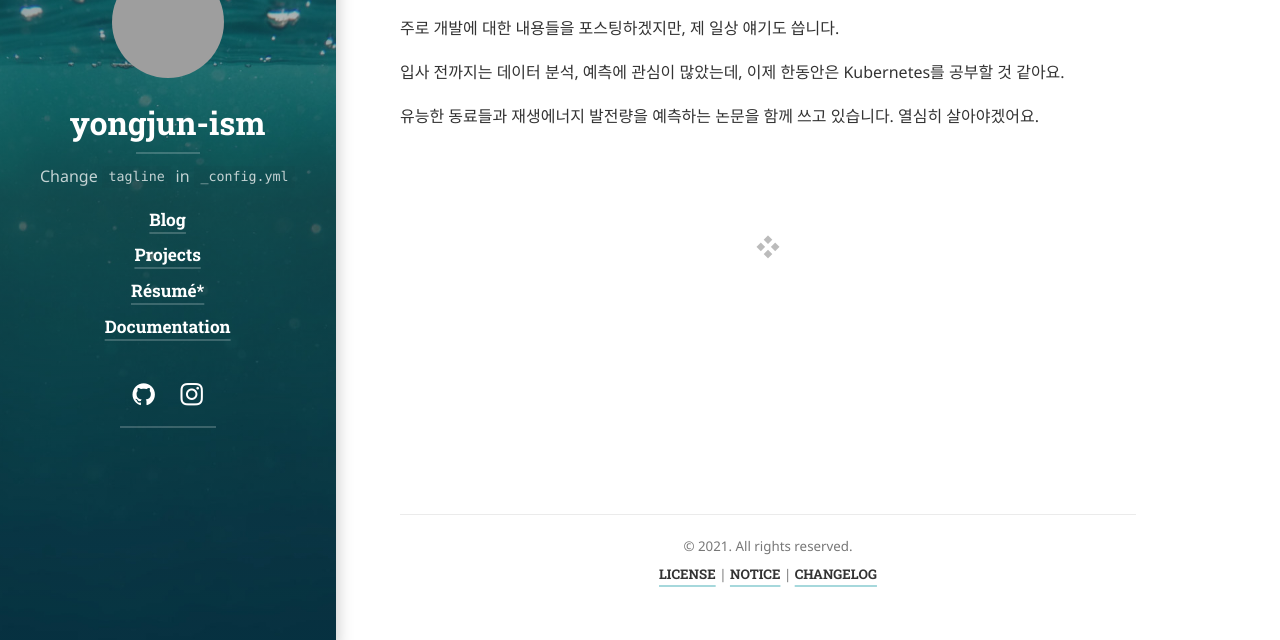
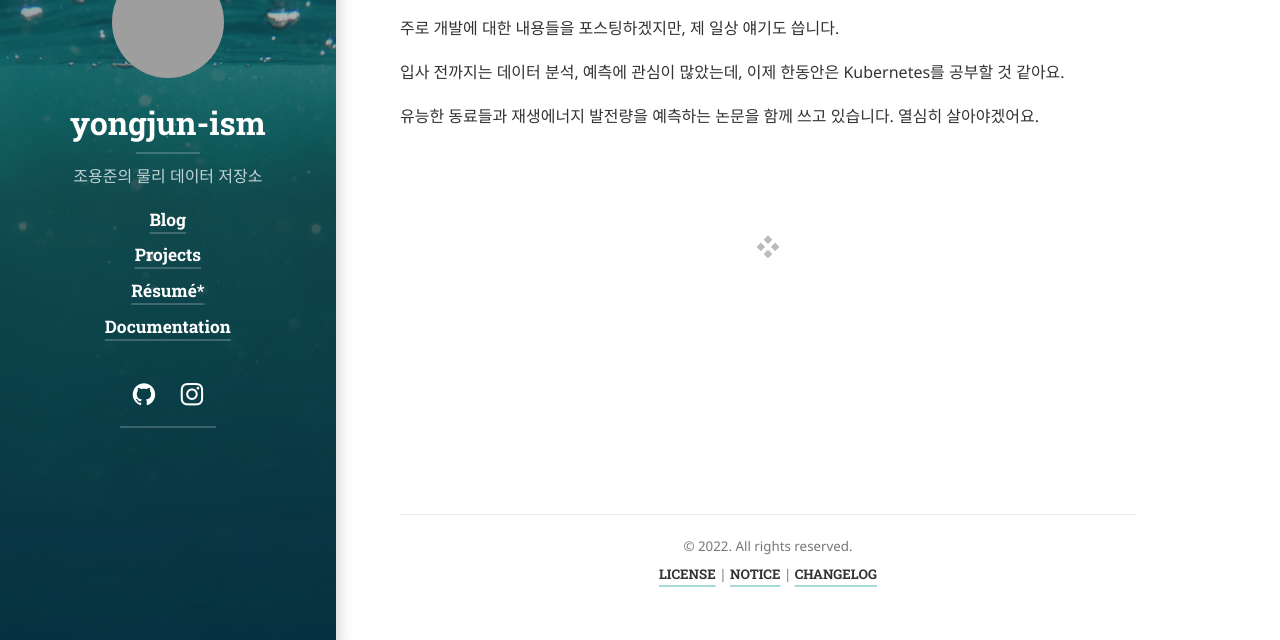
Before and after one commit to yongjunism/yongjunism.github.io, a Jekyll site: the page built from index.md, in a window 1280 px wide. Shown: the part 249-889 px from the top of the page. Built offline with Jekyll 4.4.1, drawn with Linux system fonts in a browser that asks for light colours; cached includes are drawn as plain includes; nearby versions of some CDN libraries; some web fonts are replaced; library files that are not in the unit come from our copies; some of the changed lines change nothing that is shown; grey boxes are pictures that could not be loaded.

Commit message:
Update _config.yml

```diff
--- a/_config.yml
+++ b/_config.yml
@@ -29,7 +29,7 @@ description:           >
   with a focus on personal sites that are meant to impress.
 
 # A shorter description for the sidebar.
-tagline:               Change `tagline` in `_config.yml`
+tagline:               조용준의 물리 데이터 저장소
 
 # A list of keywords for your blog
 keywords:              []
@@ -42,8 +42,8 @@ logo:                  /assets/img/yj.ai
 # This should be the same author as first entry in `_data/authors.yml`.
 author:
   # Used by `jekyll-feed`:
-  name:                <firstname> <lastname>
-  email:               <mail@domain.tld>
+  name:                조용준
+  email:               <yjcho.dev@gmail.com>
   # # Used by `jekyll-seo-tag`:
   # twitter:             <username>
 
@@ -69,7 +69,7 @@ legal:
     url:               /CHANGELOG/
 
 # This text will appear in a `<small>` tag in the footer of every page.
-copyright:             © 2021. All rights reserved.
+copyright:             © 2022. All rights reserved.
 
 # Format of the permalinks
 permalink:             /blog/:categories/:year-:month-:day-:title/
```
